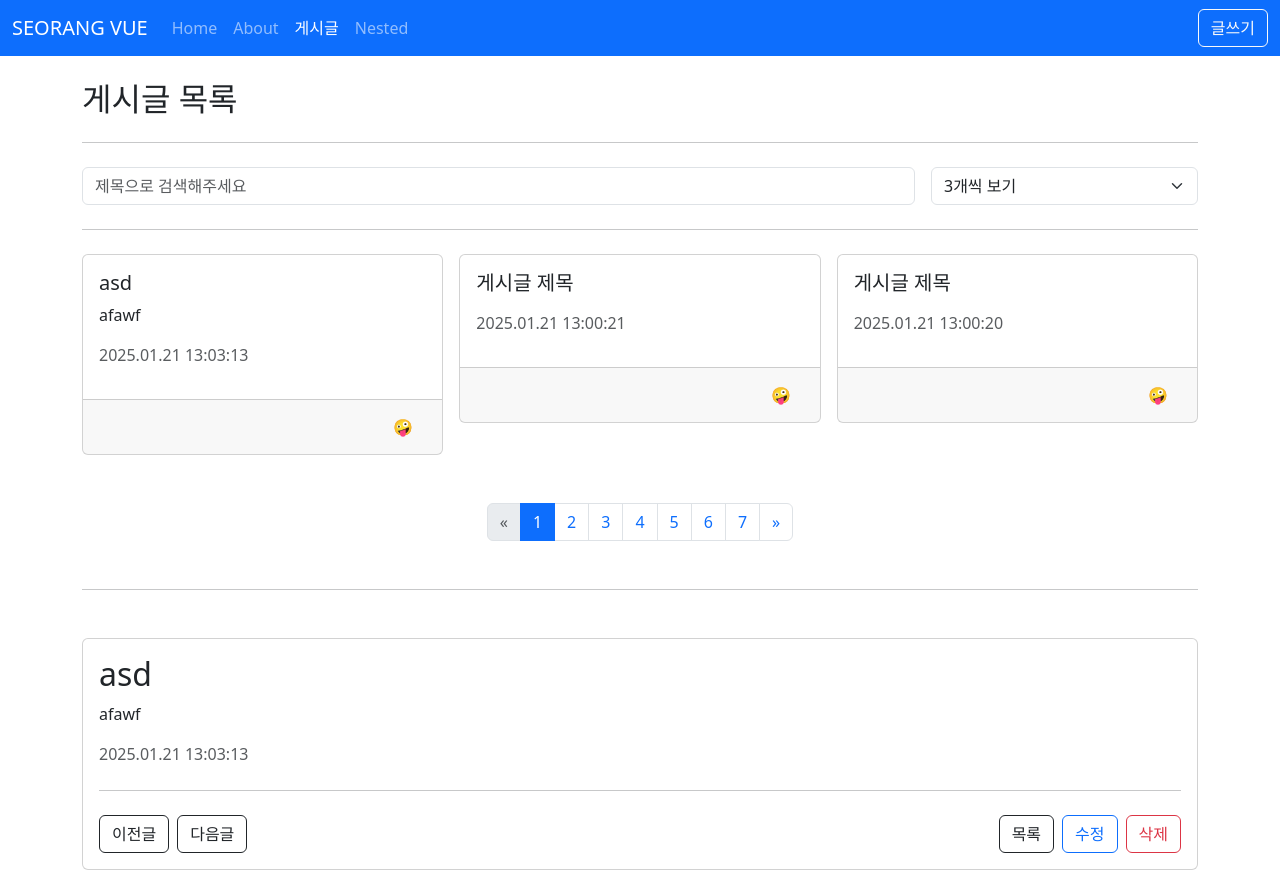
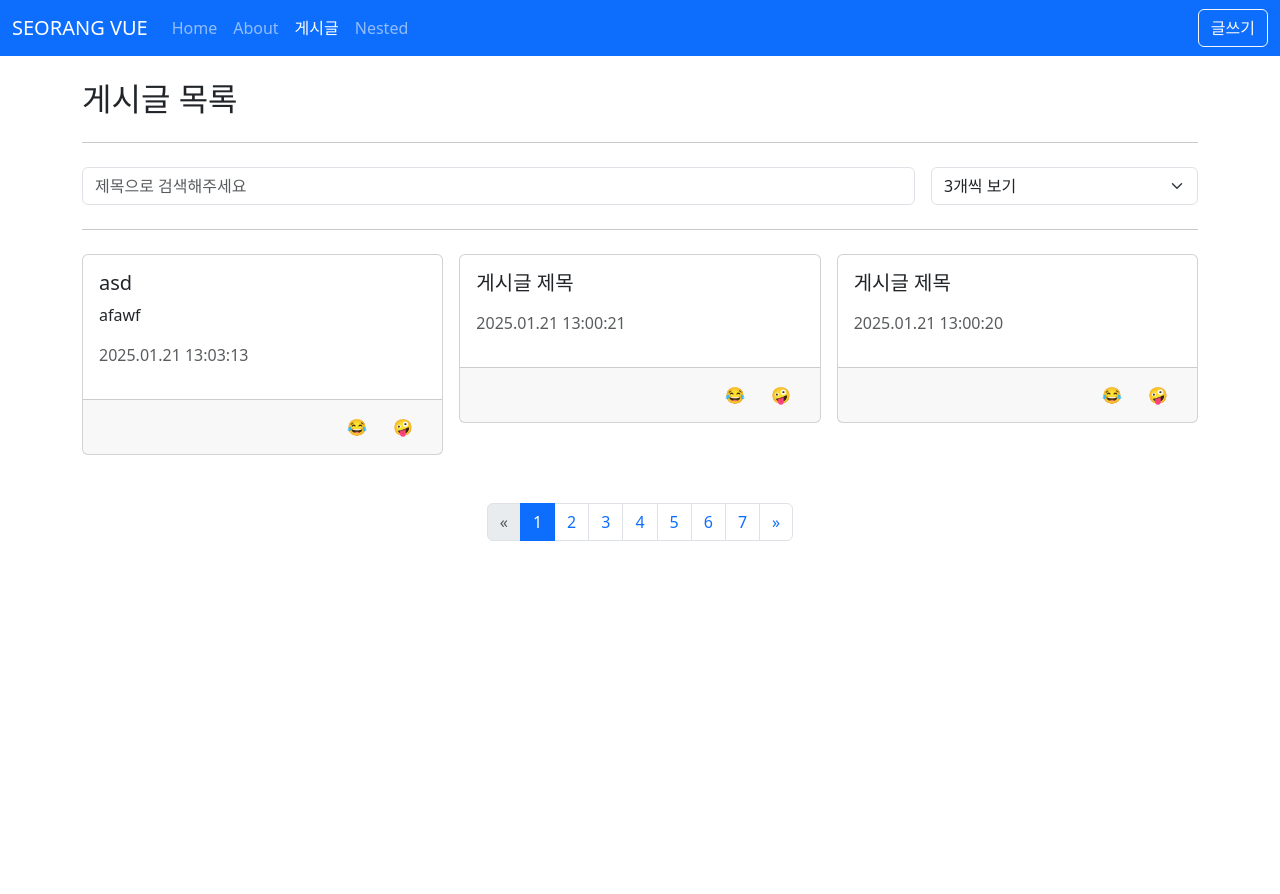
Before and after one commit to seorang42/vuejs3-project, a Vue app: page /posts in a window 1280 px wide. After the commit the page ends 800 px from the top, so only its background shows below. Built offline with nearby package versions, Linux system fonts and the light colour scheme; data requests are answered from the project's data file.

Commit message:
9-1 toRef & toRefs 기초부터 활용까지 한방에

```diff
--- a/package.json
+++ b/package.json
@@ -6,7 +6,7 @@
     "build": "vite build",
     "preview": "vite preview --port 5050",
     "lint": "eslint . --ext .vue,.js,.jsx,.cjs,.mjs --fix --ignore-path .gitignore",
-    "db": "json-server --watch db.json --port 5001 --delay 1000"
+    "db": "json-server --watch db.json --port 5001"
   },
   "dependencies": {
     "axios": "^1.7.9",
--- a/src/components/posts/PostItem.vue
+++ b/src/components/posts/PostItem.vue
@@ -8,6 +8,7 @@
     <template #footer>
       <div class="d-flex flex-row-reverse">
         <button class="btn" @click.stop="$emit('modal')">🤪</button>
+        <button class="btn" @click.stop="$emit('preview')">😂</button>
       </div>
     </template>
   </AppCard>
@@ -28,7 +29,7 @@
     type: [String, Date, Number],
   },
 });
-defineEmits(['modal']);
+defineEmits(['modal', 'preview']);
 const dayjs = inject('dayjs');
 const createdDate = computed(() =>
   dayjs(props.createdAt).format('YYYY.MM.DD HH:mm:ss'),
--- /dev/null
+++ b/src/composables/number.js
@@ -0,0 +1,11 @@
+import { computed, unref } from 'vue';
+
+export const useNumber = number => {
+  const isOdd = computed(() => unref(number) % 2 === 1);
+  const isEven = computed(() => !isOdd.value);
+
+  return {
+    isOdd,
+    isEven,
+  };
+};
--- a/src/hooks/useAxios.js
+++ b/src/hooks/useAxios.js
@@ -25,7 +25,7 @@
     data.value = null;
     error.value = null;
     loading.value = true;
-    axios(url, {
+    axios(unref(url), {
       ...defaultConfig,
       ...config,
       params: unref(params),
@@ -48,7 +48,7 @@
         loading.value = false;
       });
   };
-  if (isRef(params)) {
+  if (isRef(params) || isRef(url)) {
     watchEffect(execute);
   } else {
     if (immediate) {
--- a/src/views/HomeView.vue
+++ b/src/views/HomeView.vue
@@ -11,6 +11,8 @@
     <hr class="my-4" />
     <!-- <h2>{{ person.name }}</h2>
     <button class="btn btn-primary" @click="person.say">click person</button> -->
+    <h2>{{ position }}</h2>
+    <h2>x : {{ x }}, y : {{ y }}</h2>
   </div>
 </template>
 
@@ -24,7 +26,7 @@
 </script>
 
 <script setup>
-import { ref } from 'vue';
+import { reactive, ref, toRefs } from 'vue';
 import { useRouter } from 'vue-router';
 
 const router = useRouter();
@@ -36,6 +38,21 @@
 
 /* const person = inject('person');
 console.log('person.name: ', person.name); */
+
+const position = reactive({
+  x: 100,
+  y: 1000,
+});
+
+// const x = position.x;
+//const { x, y } = position;
+// const x = ref(position.x);
+// const y = ref(position.y);
+// console.log('x: ', typeof x.value, 'y: ', typeof y.value);
+
+// const x = toRef(position, 'x');
+// const y = toRef(position, 'y');
+const { x, y } = toRefs(position);
 </script>
 
 <style lang="scss" scoped></style>
--- a/src/views/posts/PostDetailView.vue
+++ b/src/views/posts/PostDetailView.vue
@@ -5,6 +5,7 @@
 
   <div v-else>
     <h2>{{ post.title }}</h2>
+    <p>{{ props.id }}, isOdd: {{ isOdd }}</p>
     <p>{{ post.content }}</p>
     <p class="text-muted">
       {{ $dayjs(post.createdAt).format('YYYY.MM.DD HH:mm:ss') }}
@@ -54,7 +55,9 @@
 import AppError from '@/components/app/AppError.vue';
 import AppLoading from '@/components/app/AppLoading.vue';
 import { useAlert } from '@/composables/alert';
+import { useNumber } from '@/composables/number';
 import { useAxios } from '@/hooks/useAxios';
+import { computed, toRefs } from 'vue';
 import { useRouter } from 'vue-router';
 
 const props = defineProps({
@@ -62,7 +65,11 @@
 });
 
 const router = useRouter();
-const { error, loading, data: post } = useAxios(`/posts/${props.id}`);
+// const idRef = toRef(props, 'id');
+const { id: idRef } = toRefs(props);
+const { isOdd } = useNumber(idRef);
+const url = computed(() => `/posts/${props.id}`);
+const { error, loading, data: post } = useAxios(url);
 
 const {
   error: removeError,
--- a/src/views/posts/PostListView.vue
+++ b/src/views/posts/PostListView.vue
@@ -21,6 +21,7 @@
             :created-at="item.createdAt"
             @click="goPage(item.id)"
             @modal="openModal(item)"
+            @preview="selectPreview(item.id)"
           />
         </template>
       </AppGrid>
@@ -41,10 +42,10 @@
       />
     </Teleport>
 
-    <template v-if="posts && posts.length > 0">
+    <template v-if="previewId">
       <hr class="my-5" />
       <AppCard>
-        <PostDetailView :id="posts[0].id" />
+        <PostDetailView :id="previewId" />
       </AppCard>
     </template>
   </div>
@@ -61,6 +62,10 @@
 import AppError from '@/components/app/AppError.vue';
 import { useAxios } from '@/hooks/useAxios';
 const router = useRouter();
+
+const previewId = ref(null);
+const selectPreview = id => (previewId.value = id);
+
 const params = ref({
   _sort: 'createdAt',
   _order: 'desc',
```
